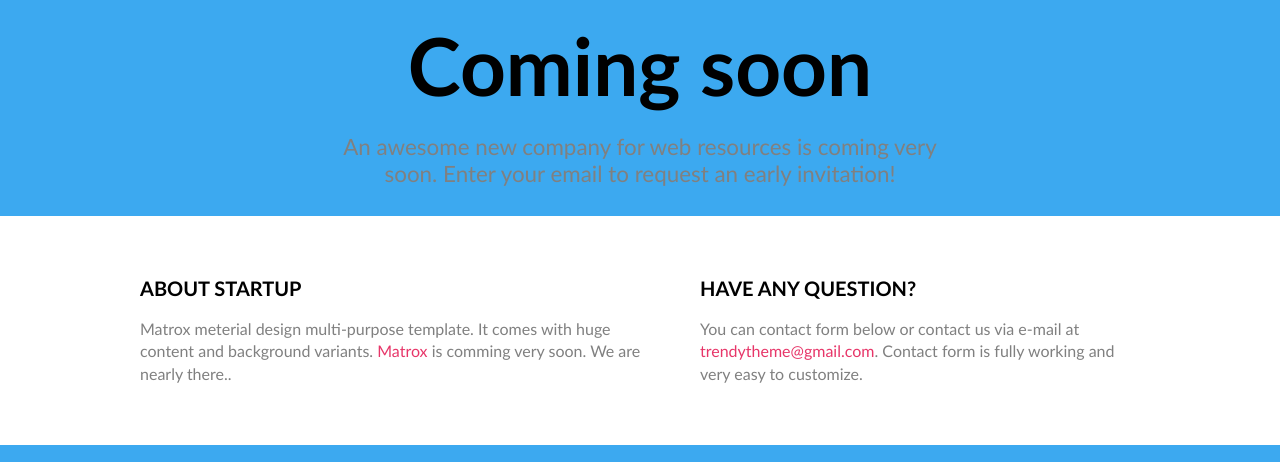
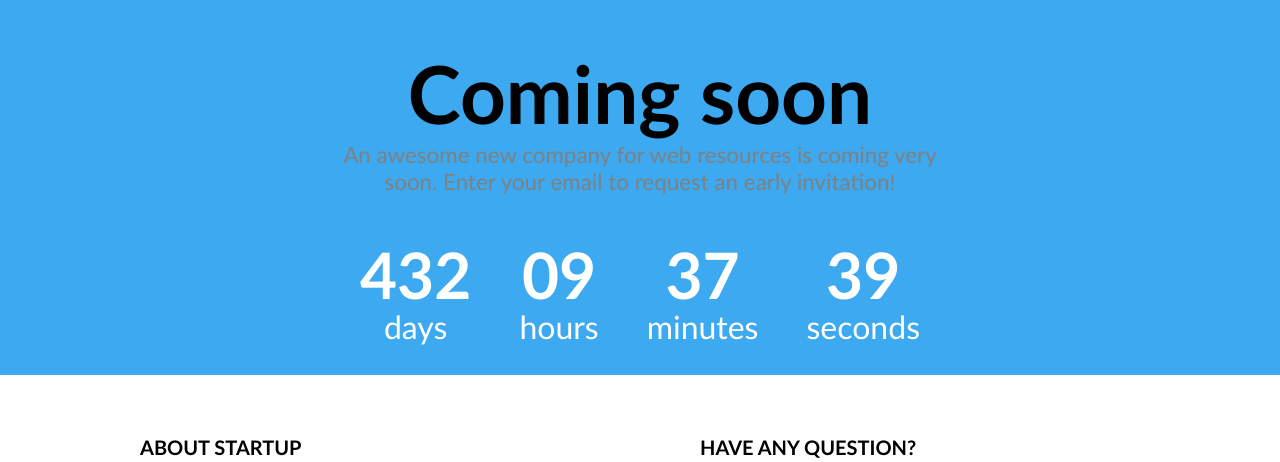
Before and after one commit to Gintaras68/web-dev-3-coming-soon, a website: page index.html in a window 1280 px wide. Shown: the part 123-585 px from the top of the page. Drawn offline with Linux system fonts and the light colour scheme.

Commit message:
clock #8

```diff
--- /dev/null
+++ b/css/components/clock.css
@@ -0,0 +1,41 @@
+.clock {
+  display: flex;
+  flex-wrap: wrap;
+  justify-content: center;
+  gap: 3rem;
+  color: white;
+}
+
+.clock .time {
+  text-align: center;
+  /* flex: 1; */
+}
+
+.clock .value {
+  font-size: 4rem;
+  font-weight: bold;
+  line-height: 1;
+}
+
+.clock .label {
+  font-size: 2rem;
+}
+
+@media (max-width: 43rem) {
+  .clock {
+    max-width: 18.75rem;
+  }
+}
+
+@media (max-width: 25rem) {
+  .clock {
+    gap: 2rem;
+  }
+  .clock .value {
+    font-size: 3.4rem;
+  }
+
+  .clock .label {
+    font-size: 1.8rem;
+  }
+}
--- a/css/pages/home.css
+++ b/css/pages/home.css
@@ -6,13 +6,14 @@
 @import '../vendor/font-awesome.min.css';
 
 /* ---   components  ---*/
+@import '../components/clock.css';
 
 /* ---   custom syles  ---*/
 .hero-content {
   display: flex;
   flex-direction: column;
   align-items: center;
-  gap: 1.25rem;
+  gap: 3rem;
   text-align: center;
 }
 
--- a/index.html
+++ b/index.html
@@ -26,11 +26,32 @@
     <section class="container bg-main">
       <div class="row-small hero-content">
         <img src="./img/logo.png" alt="Logo" class="logo" />
-        <h1 class="hero-title">Coming soon</h1>
-        <p class="hero-descr">
-          An awesome new company for web resources is coming very soon. Enter
-          your email to request an early invitation!
-        </p>
+        <div>
+          <h1 class="hero-title">Coming soon</h1>
+          <p class="hero-descr">
+            An awesome new company for web resources is coming very soon. Enter
+            your email to request an early invitation!
+          </p>
+        </div>
+
+        <div class="clock">
+          <div class="time">
+            <div class="value">432</div>
+            <div class="label">days</div>
+          </div>
+          <div class="time">
+            <div class="value">09</div>
+            <div class="label">hours</div>
+          </div>
+          <div class="time">
+            <div class="value">37</div>
+            <div class="label">minutes</div>
+          </div>
+          <div class="time">
+            <div class="value">39</div>
+            <div class="label">seconds</div>
+          </div>
+        </div>
       </div>
     </section>
 
```
